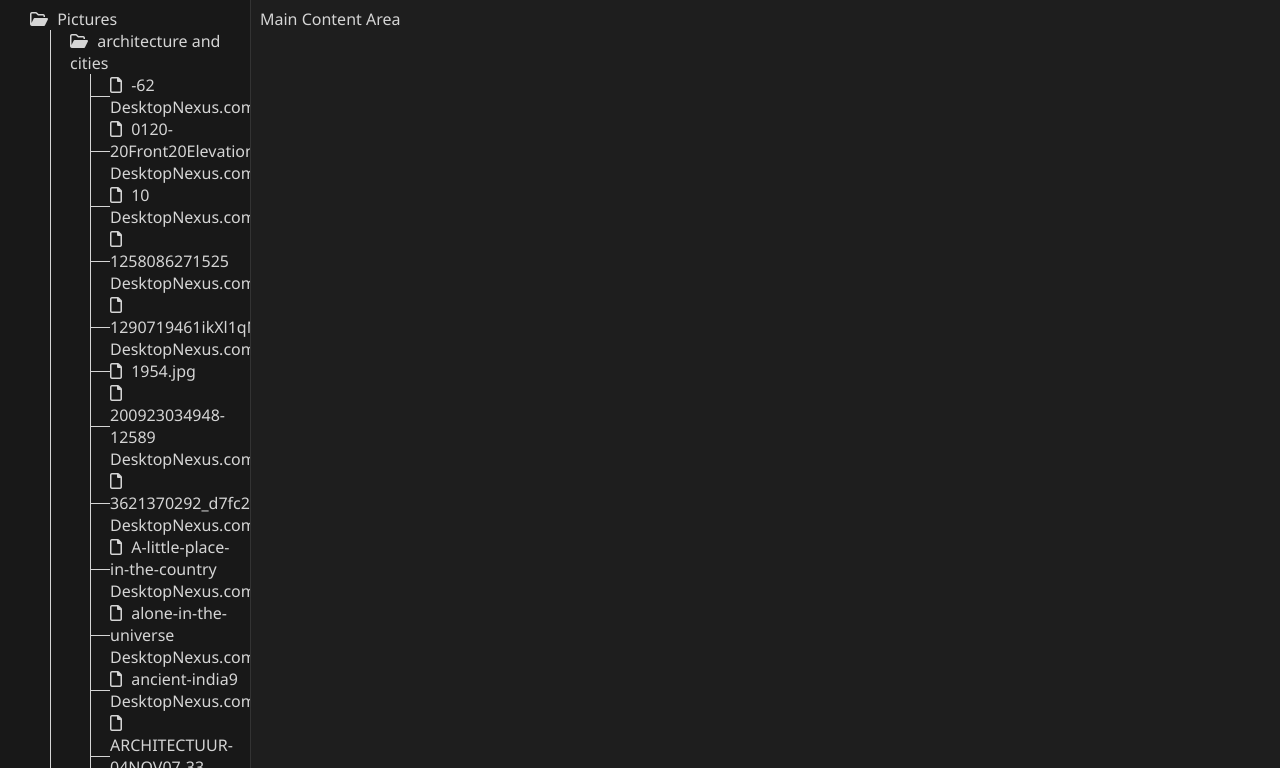
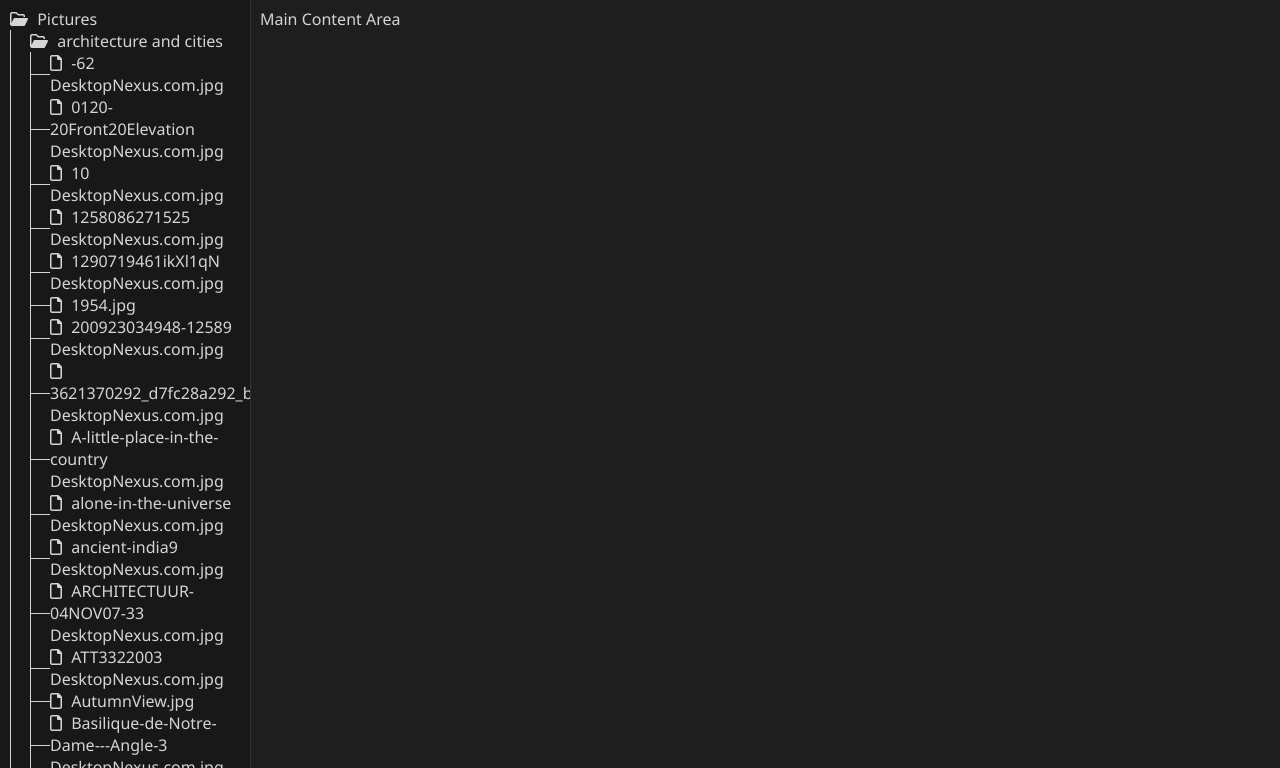
Before and after one commit to G1enB1and/MediaManagerV0.4, a plain HTML site: page index.html in a window 1280 px wide. Shown: the part 32-800 px from the top of the page. Drawn offline with Linux system fonts and the light colour scheme.

Commit message:
fixed extra lines below the last files in the tree, but still have extra line in middle

```diff
--- a/static/css/styles.css
+++ b/static/css/styles.css
@@ -230,12 +230,12 @@ ul.file-tree {
 }
 
 ul.file-tree li {
-    list-style-type: none; /* needed to hide bullets */
+    list-style-type: none; /* Hide bullets */
     position: relative;
-    padding-left: 20px;
+    padding-left: 0px; /* this was set to 20, but cuased a gap between lines and folders */
 }
 
-/* vertical lines for folders and files */
+/* Vertical lines */
 ul.file-tree li::before {
     content: "";
     position: absolute;
@@ -245,11 +245,7 @@ ul.file-tree li::before {
     height: 100%;
 }
 
-ul.file-tree li:last-child::before {
-    height: 50%;
-}
-
-/* horizontal line for folders and files */
+/* Horizontal lines */
 ul.file-tree li::after {
     content: "";
     position: absolute;
@@ -257,6 +253,11 @@ ul.file-tree li::after {
     top: 50%;
     border-top: 1px solid #d5d5d5;
     width: 20px;
+}
+
+/* Remove vertical line extension for last child */
+ul.file-tree li:last-child::before {
+    height: 50%;
 }
 
 /* Remove vertical line for root folder */
@@ -267,11 +268,23 @@ ul.file-tree > li:first-child::before {
 /* Folder and file icons */
 ul.file-tree li i {
     margin-right: 5px;
+    position: relative;
+    z-index: 1; /* Ensure icon appears above lines */
 }
 
 /* Indentation for nested items */
 ul.file-tree ul {
     padding-left: 20px;
+}
+
+/* Adjust positioning for nested items */
+ul.file-tree ul li::before {
+    left: -20px;
+}
+
+ul.file-tree ul li::after {
+    left: -20px;
+    width: 20px;
 }
 
 /* this is needed if tree is collapsed by default instead of expanded by default */
```
